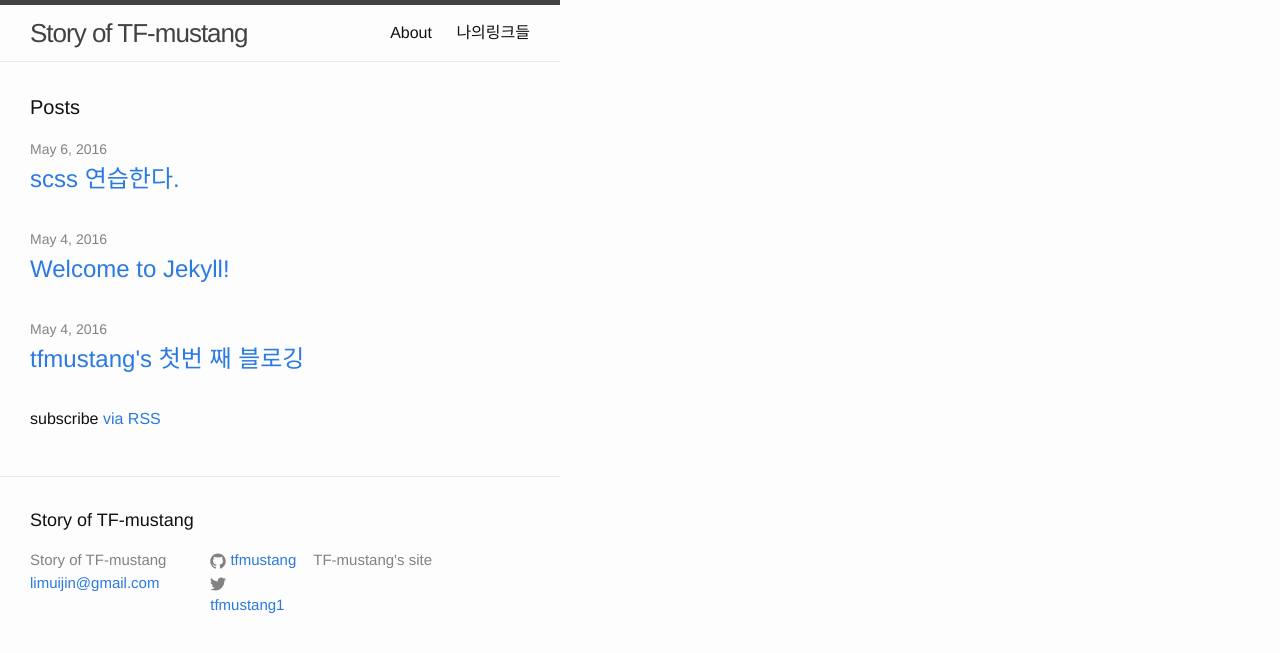
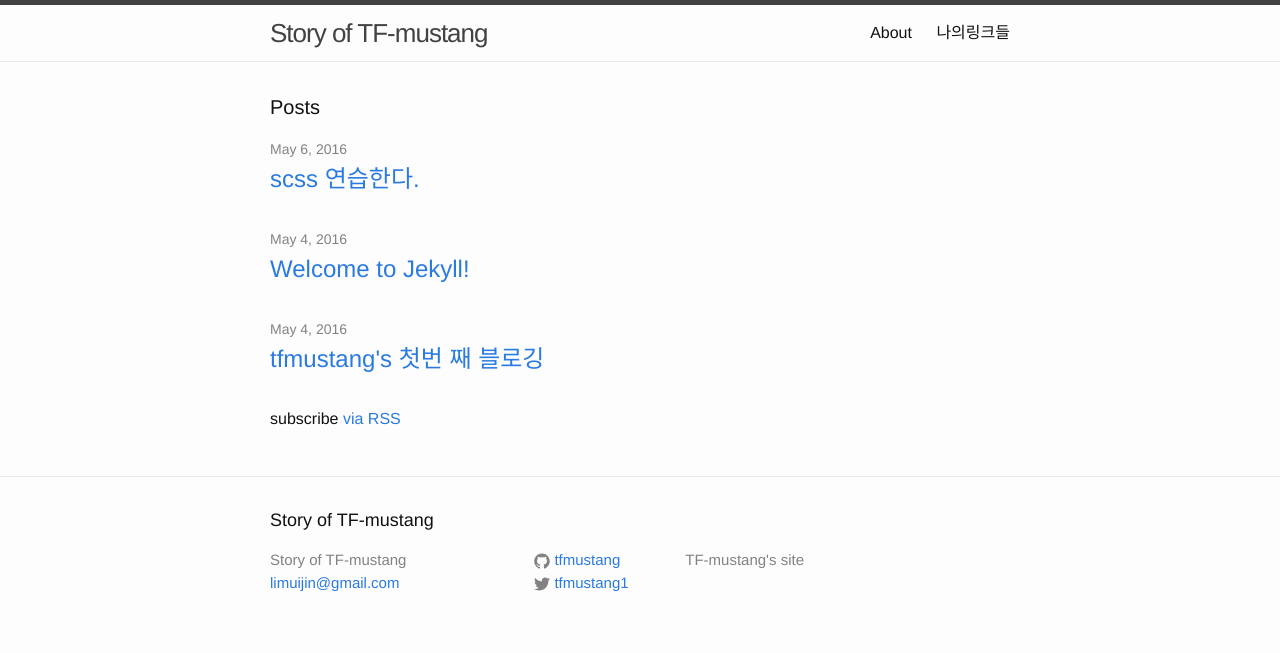
Before and after one commit to tfmustang/tfmustang.github.io, a Jekyll site: the page built from index.html, in a window 1280 px wide. Shown: the top 653 px of the page. Built offline with Jekyll 4.4.1, drawn with Linux system fonts in a browser that asks for light colours.

Commit message:
Update _base.scss

```diff
--- a/_sass/_base.scss
+++ b/_sass/_base.scss
@@ -23,7 +23,6 @@ body {
     -o-font-feature-settings: "kern" 1;
     font-feature-settings: "kern" 1;
     font-kerning: normal;
-    max-width: 35em;
 }
 
 
```
